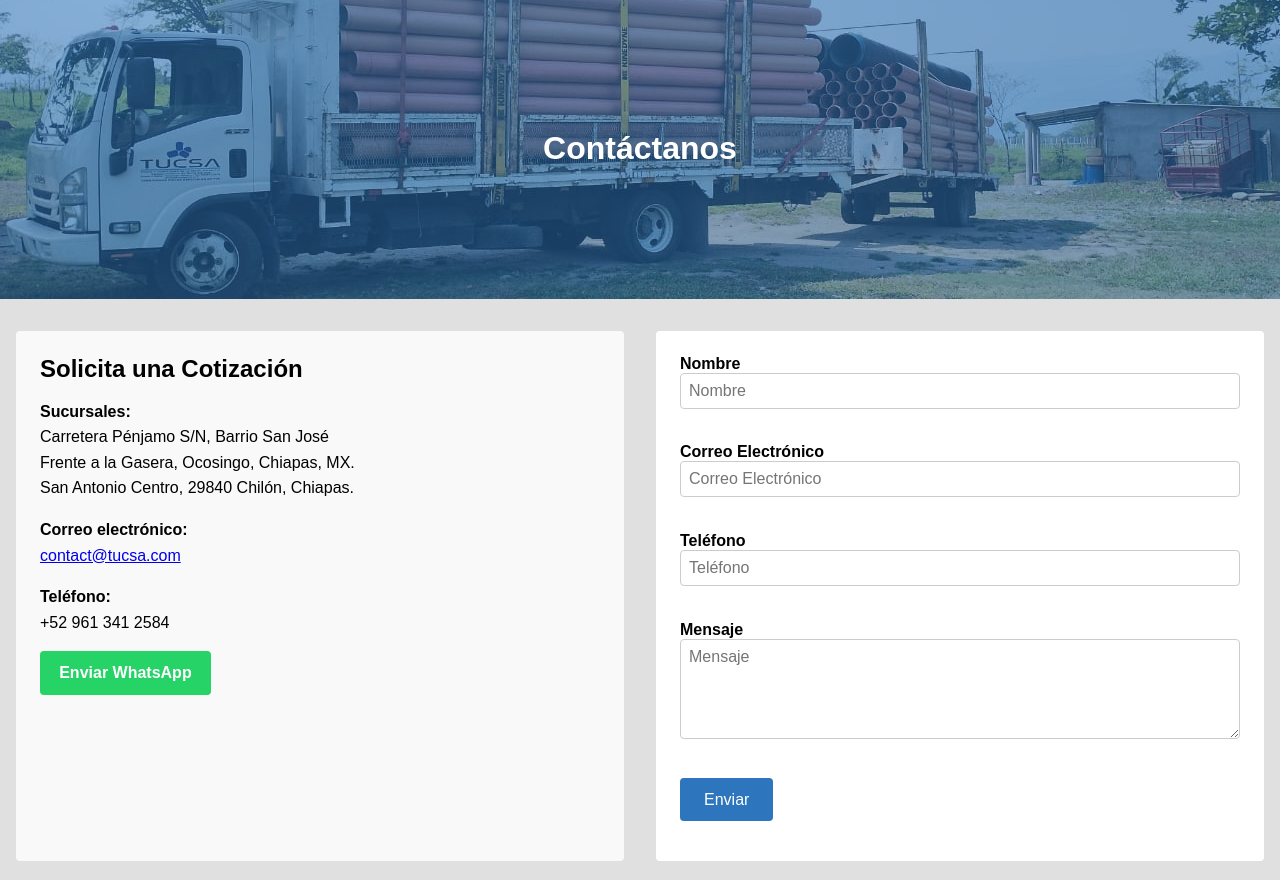
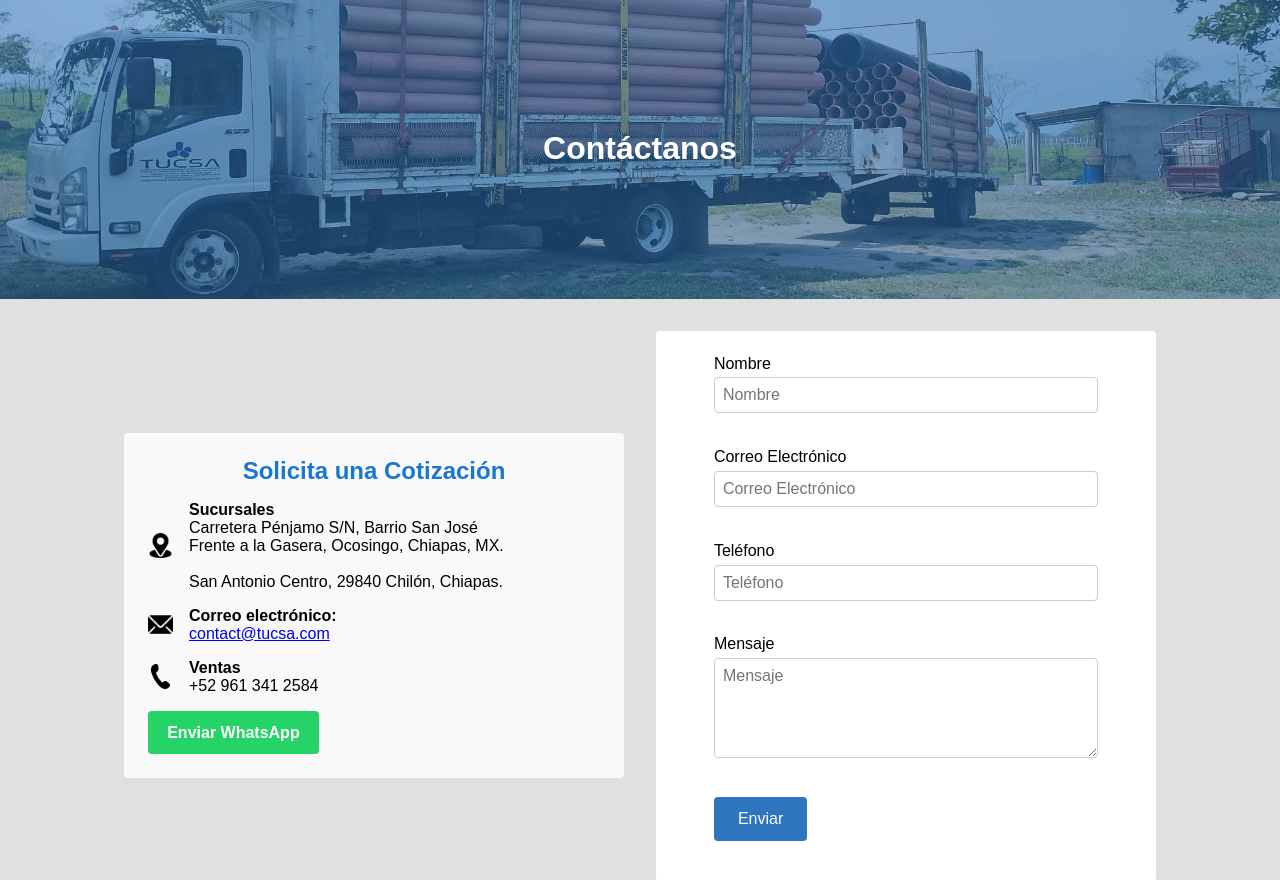
Before and after one commit to Daniel11Doo/tucsa-web, a Flask app: page /contacto/ in a window 1280 px wide. Shown: the part 81-961 px from the top of the page. Run offline with Flask 3, Linux system fonts and the light colour scheme; some libraries are stand-ins or nearby versions.

Commit message:
Módulo contacto: diseño en contact-section

```diff
--- a/static/contacto.css
+++ b/static/contacto.css
@@ -42,19 +42,39 @@
     /* Dos columnas: info y formulario */
     gap: 2rem;
     margin: 0 1rem 2rem;
+    padding: 0 3rem;
+    /* justify-items: flex-start; */
+    align-items: center;
 }
 
 .contact-info {
     background-color: #f9f9f9;
     padding: 1.5rem;
     border-radius: 4px;
+    width: 500px;
+    justify-self: end;
 }
 
 .contact-info h2 {
     margin-bottom: 1rem;
+    color: #1976D2;
+    text-align: center;
 }
 
-.contact-info p {
+.container-sub-info {
+    display: flex;
+    justify-items: center;
+    align-items: center;
+    margin-bottom: 1rem;
+}
+
+.container-sub-info img {
+    margin-right: 1rem;
+    width: 25px;
+    height: auto;
+}
+
+.contact-sucur p {
     margin-bottom: 1rem;
     line-height: 1.6;
 }
@@ -79,14 +99,21 @@
     background-color: #fff;
     padding: 1.5rem;
     border-radius: 4px;
+    width: 500px;
+    justify-self: start;
 }
 
 .form-group {
+    margin: 0 auto;
     margin-bottom: 1rem;
+    width: 85%;
+
 }
 
 .form-group label {
-    font-weight: bold;
+    display: inline-block;
+    font-weight: lighter;
+    margin-bottom: 0.3rem ! important;
 }
 
 .input-field,
@@ -96,6 +123,7 @@
     border: 1px solid #ccc;
     border-radius: 4px;
     font: inherit;
+    outline: none;
 }
 
 .textarea-field {
@@ -176,13 +204,39 @@
 /************************************
     RESPONSIVIDAD
   ************************************/
-@media (max-width: 768px) {
+/* Ajustes para pantallas <= 1200px */
+@media (max-width: 1200px) {
     .contact-section {
         grid-template-columns: 1fr;
         /* Una sola columna en pantallas pequeñas */
     }
 
+    .contact-info {
+        width: 100%;
+    }
+
+    .contact-info h2 {
+        text-align: start;
+    }
+
+    .contact-form {
+        width: 100%;
+    }
+
+    .form-group {
+        width: 95%;
+    }
+}
+
+/* Ajustes para pantallas <= 992px */
+@media (max-width: 992px) {}
+
+
+@media (max-width: 768px) {
     .contact-hero {
         height: 200px;
     }
 }
+
+/* Ajustes para pantallas <= 576px */
+@media (max-width: 576px) {}
--- a/static/js/contact.js
+++ b/static/js/contact.js
@@ -21,8 +21,8 @@ document.addEventListener('DOMContentLoaded', () => {
         },
         phone: {
             required: true,
-            pattern: /^[0-9()+-\s]{7,15}$/,
-            errorMsg: 'El teléfono debe tener entre 7 y 15 dígitos (sólo números y signos básicos).'
+            pattern: /^[0-9()+-\s]{10}$/,
+            errorMsg: 'El teléfono debe tener 10 dígitos (sólo números).'
         },
         message: {
             required: true,
--- a/templates/contacto.html
+++ b/templates/contacto.html
@@ -17,20 +17,30 @@
     <!-- Información de contacto / sucursales -->
     <div class="contact-info">
         <h2>Solicita una Cotización</h2>
+        <div class="container-sub-info">
+            <img src="{{ url_for('static', filename='images/icons/ubicacion.png') }}" alt="ubicación">
             <p>
-            <strong>Sucursales:</strong><br>
+                <strong>Sucursales</strong><br>
                 Carretera Pénjamo S/N, Barrio San José<br>
-            Frente a la Gasera, Ocosingo, Chiapas, MX.<br>
+                Frente a la Gasera, Ocosingo, Chiapas, MX.<br><br>
                 San Antonio Centro, 29840 Chilón, Chiapas.<br>
             </p>
+        </div>
+        <div class="container-sub-info">
+            <img src="{{ url_for('static', filename='images/icons/correo-electronico.png') }}" alt="correo">
             <p>
                 <strong>Correo electrónico:</strong><br>
                 <a href="mailto:contact@tucsa.com">contact@tucsa.com</a>
             </p>
+        </div>
+        <div class="container-sub-info">
+            <img src="{{ url_for('static', filename='images/icons/telefono.png') }}" alt="telefono">
             <p>
-            <strong>Teléfono:</strong><br>
+                <strong>Ventas</strong><br>
                 +52 961 341 2584
             </p>
+        </div>
+
         <!-- Botón para WhatsApp -->
         <a href="https://wa.me/529613412584" class="btn-whatsapp">Enviar WhatsApp</a>
     </div>
```
Also changed, not shown: static/images/icons/correo-electronico.png (added), static/images/icons/telefono.png (added), static/images/icons/ubicacion.png (added). Lines whose indentation alone changed are shown as unchanged.
